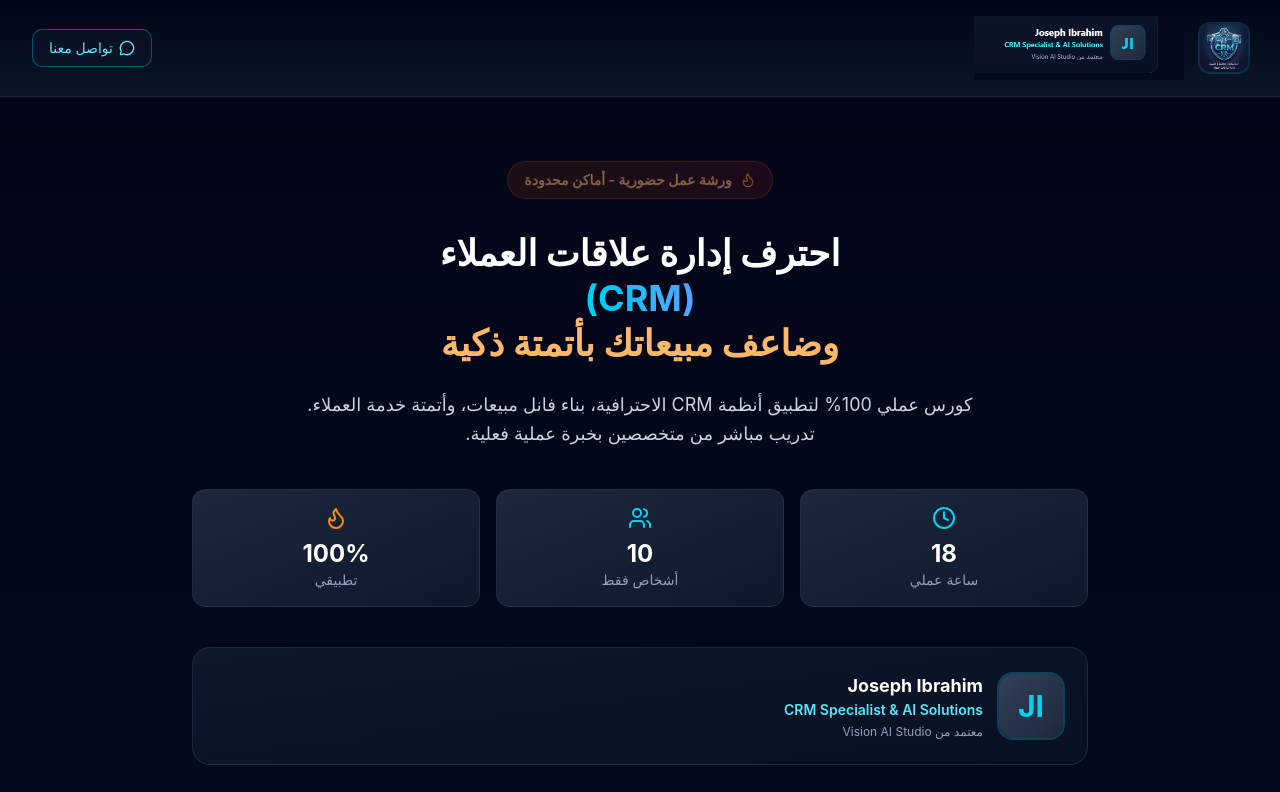
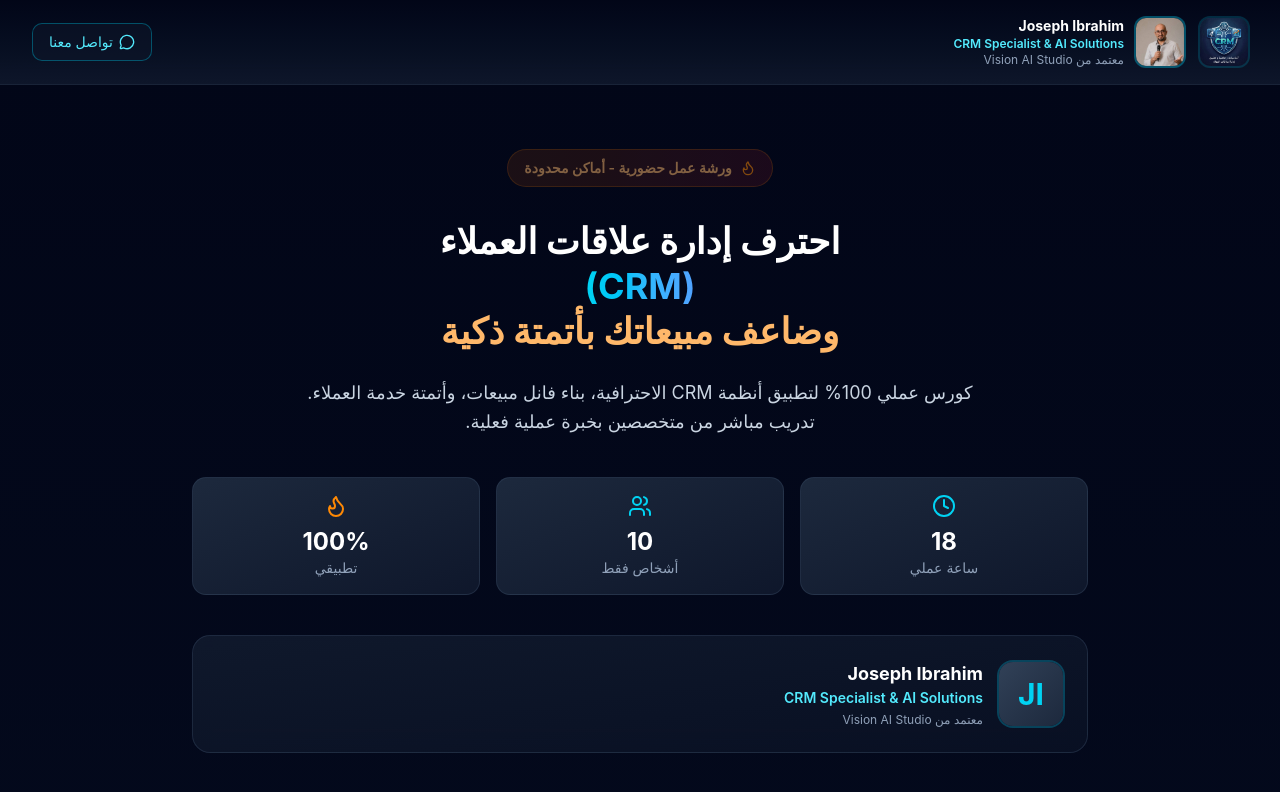
Before and after one commit to alzaytonashow-ai/crm-course, a Next.js app: page / in a window 1280 px wide. Shown: the top 792 px of the page. Built offline with nearby package versions, Linux system fonts and the light colour scheme.

Commit message:
feat: update instructor header and card with new headshot and details

```diff
--- a/components/header.tsx
+++ b/components/header.tsx
@@ -23,13 +23,25 @@ export default function Header() {
             />
           </div>
           <div className="hidden lg:flex items-center gap-3 flex-1 min-w-0">
-            <Image
-              src="/images/joseph-badge.png"
-              alt="Joseph Ibrahim - CRM Specialist & AI Solutions"
-              width={280}
-              height={80}
-              className="h-16 w-auto object-contain"
-            />
+            <div className="flex items-center gap-3">
+              {/* Instructor Headshot */}
+              <div className="w-12 h-12 rounded-lg overflow-hidden ring-2 ring-cyan-500/40 flex-shrink-0">
+                <Image
+                  src="/images/joseph-headshot.jpg"
+                  alt="Joseph Ibrahim"
+                  width={48}
+                  height={48}
+                  className="w-full h-full object-cover"
+                  priority
+                />
+              </div>
+              {/* Instructor Info */}
+              <div className="min-w-0 flex-1">
+                <h2 className="text-sm font-bold text-white truncate">Joseph Ibrahim</h2>
+                <p className="text-xs text-cyan-300 font-semibold truncate">CRM Specialist & AI Solutions</p>
+                <p className="text-xs text-slate-400 truncate">معتمد من Vision AI Studio</p>
+              </div>
+            </div>
           </div>
         </div>
 
--- a/components/instructor-card.tsx
+++ b/components/instructor-card.tsx
@@ -27,11 +27,12 @@ export default function InstructorCard() {
             {/* Instructor Image */}
             <div className="relative w-28 h-28 sm:w-40 sm:h-40 mb-6 rounded-2xl overflow-hidden ring-4 ring-cyan-500/30 bg-slate-800">
               <Image
-                src="/images/joseph-ibrahim.jpg"
+                src="/images/joseph-headshot.jpg"
                 alt="Joseph Ibrahim"
                 width={160}
                 height={160}
                 className="w-full h-full object-cover"
+                priority
               />
             </div>
 
```
Also changed, not shown: public/images/joseph-headshot.jpg (added).
